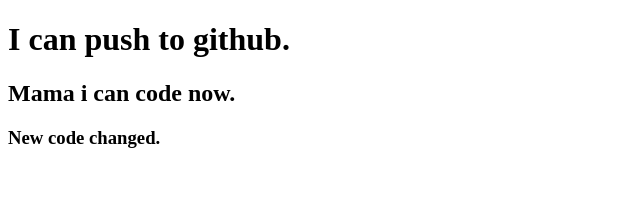
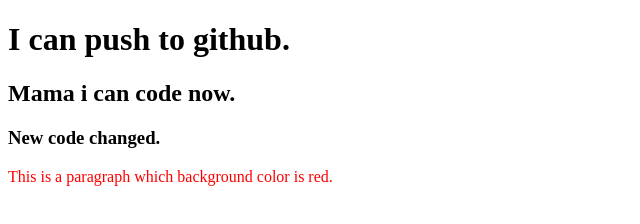
Before and after one commit to Proshantaroy7969/my-second-repo, a plain HTML site: page index.html in a window 1280 px wide. Shown: the whole page, without its empty margins (0-640 px from the left). Drawn offline with Linux system fonts and the light colour scheme.

Commit message:
styles added

```diff
--- a/index.html
+++ b/index.html
@@ -5,11 +5,13 @@
     <meta http-equiv="X-UA-Compatible" content="IE=edge">
     <meta name="viewport" content="width=device-width, initial-scale=1.0">
     <title>My seconf github repo</title>
+    <link rel="stylesheet" href="style.css">
 </head>
 <body>
     <h1>I can push to github.</h1>
     <h2>Mama i can code now.</h2>
     <h3>New code changed.</h3>
+    <p>This is a paragraph which background color is red.</p>
 
 
 </body>
--- /dev/null
+++ b/style.css
@@ -0,0 +1,3 @@
+p{
+    color: red;
+}
```
